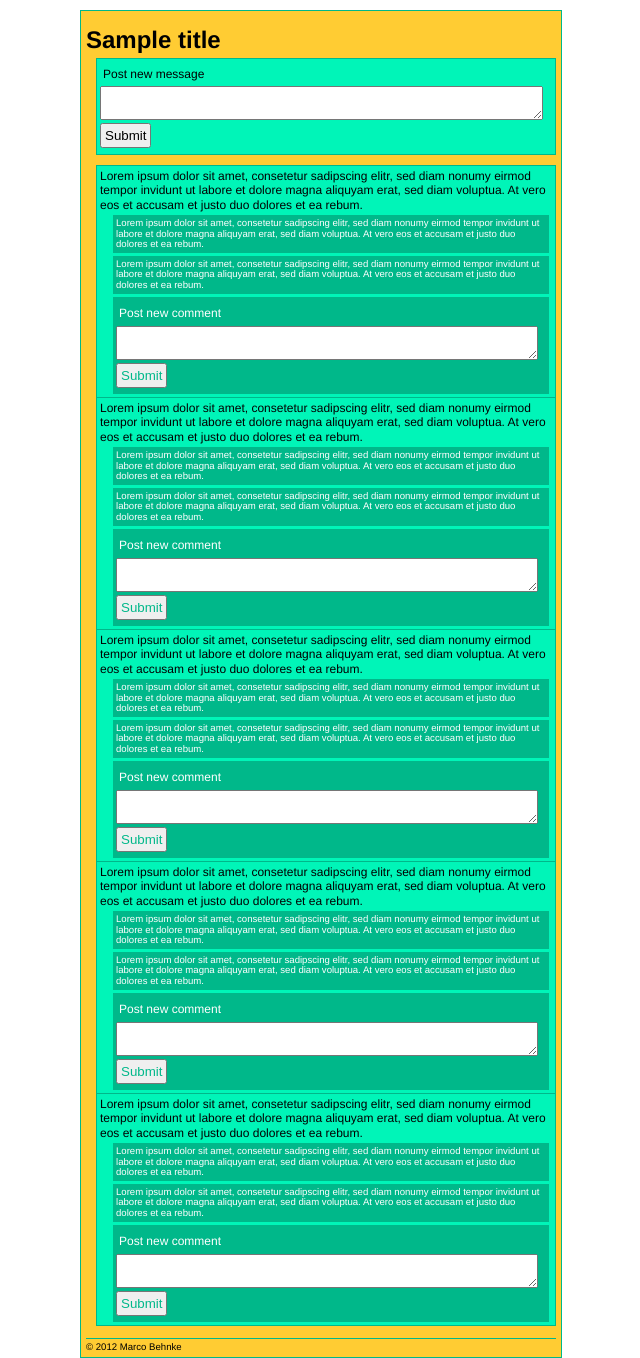
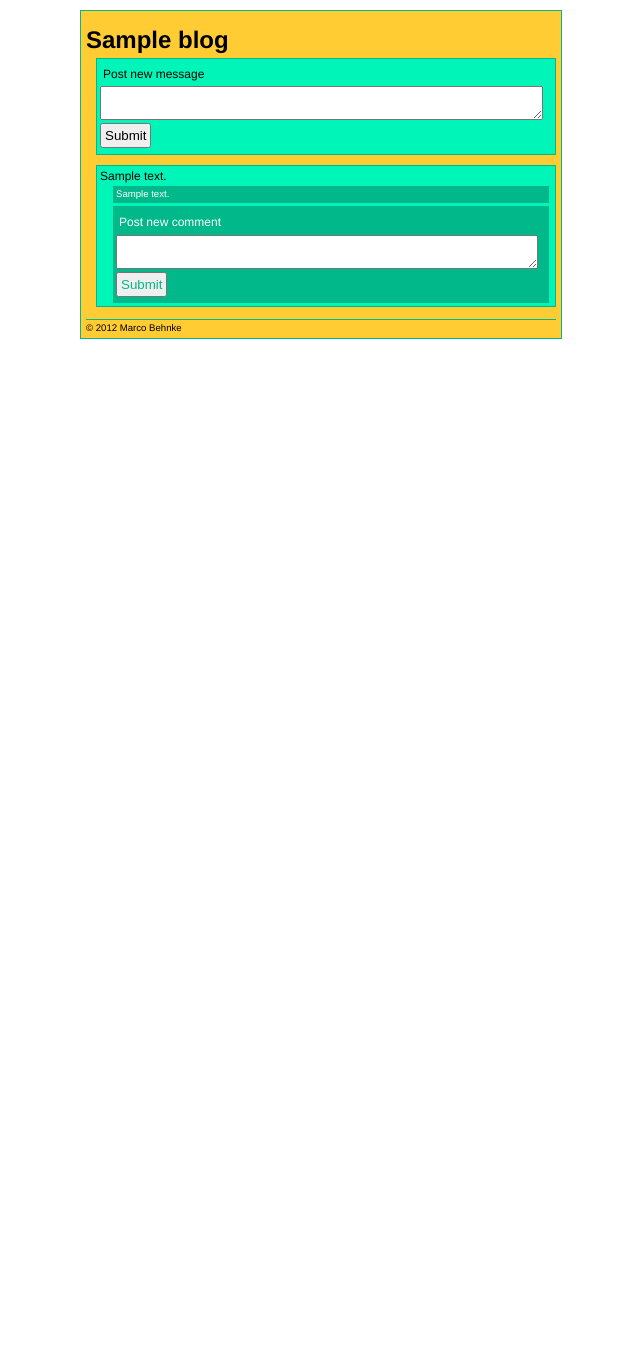
Before and after one commit to firegate666/MicroBlog, a PHP site: template templates/blog.php in a window 1280 px wide. Shown: the whole page, without its empty margins (319-959 px from the left). After the commit the page ends 339 px from the top, so only its background shows below. Run offline with PHP 8.4, Linux system fonts and the light colour scheme; the template is opened without the code that fills it: most values are stand-ins (such as "Sample title", 1, 10 or a date in 2020); some libraries are stand-ins or nearby versions.

Commit message:
implement blog detail view

```diff
--- a/templates/blog.php
+++ b/templates/blog.php
@@ -1,6 +1,8 @@
-<h1><?=$title?></h1>
+<h1><?=$blog->title?></h1>
 
 <?=$this->renderPartial('postform', array())?>
 <ul class="posts">
-	<?=$this->renderPartial('post', array())?>
+	<?php foreach ($blog->posts as $post): ?>
+		<?=$this->renderPartial('post', array('post' => $post))?>
+	<?php endforeach; ?>
 </ul>
--- a/templates/comment.php
+++ b/templates/comment.php
@@ -1,7 +1,3 @@
-<li class="comment">Lorem ipsum dolor sit amet, consetetur sadipscing elitr,
-	sed diam nonumy eirmod tempor invidunt ut labore et dolore magna aliquyam
-	erat, sed diam voluptua. At vero eos et accusam et justo duo dolores et ea rebum. </li>
-
-<li class="comment">Lorem ipsum dolor sit amet, consetetur sadipscing elitr,
-	sed diam nonumy eirmod tempor invidunt ut labore et dolore magna aliquyam
-	erat, sed diam voluptua. At vero eos et accusam et justo duo dolores et ea rebum. </li>
+<li class="comment">
+	<?=$comment->content?>
+</li>
--- a/templates/post.php
+++ b/templates/post.php
@@ -1,44 +1,9 @@
-<li class="post">Lorem ipsum dolor sit amet, consetetur sadipscing elitr,
-	sed diam nonumy eirmod tempor invidunt ut labore et dolore magna aliquyam
-	erat, sed diam voluptua. At vero eos et accusam et justo duo dolores et ea rebum.
+<li class="post">
+	<?=$post->content?>
 	<ul class="comments">
-		<?=$this->renderPartial('comment', array())?>
+		<?php foreach ($post->comments as $comment): ?>
+			<?=$this->renderPartial('comment', array('comment' => $comment))?>
+		<?php endforeach; ?>
 	</ul>
 	<?=$this->renderPartial('commentform', array())?>
 </li>
-
-<li class="post">Lorem ipsum dolor sit amet, consetetur sadipscing elitr,
-	sed diam nonumy eirmod tempor invidunt ut labore et dolore magna aliquyam
-	erat, sed diam voluptua. At vero eos et accusam et justo duo dolores et ea rebum.
-	<ul class="comments">
-		<?=$this->renderPartial('comment', array())?>
-	</ul>
-	<?=$this->renderPartial('commentform', array())?>
-</li>
-
-<li class="post">Lorem ipsum dolor sit amet, consetetur sadipscing elitr,
-	sed diam nonumy eirmod tempor invidunt ut labore et dolore magna aliquyam
-	erat, sed diam voluptua. At vero eos et accusam et justo duo dolores et ea rebum.
-	<ul class="comments">
-		<?=$this->renderPartial('comment', array())?>
-	</ul>
-	<?=$this->renderPartial('commentform', array())?>
-</li>
-
-<li class="post">Lorem ipsum dolor sit amet, consetetur sadipscing elitr,
-	sed diam nonumy eirmod tempor invidunt ut labore et dolore magna aliquyam
-	erat, sed diam voluptua. At vero eos et accusam et justo duo dolores et ea rebum.
-	<ul class="comments">
-		<?=$this->renderPartial('comment', array())?>
-	</ul>
-	<?=$this->renderPartial('commentform', array())?>
-</li>
-
-<li class="post">Lorem ipsum dolor sit amet, consetetur sadipscing elitr,
-	sed diam nonumy eirmod tempor invidunt ut labore et dolore magna aliquyam
-	erat, sed diam voluptua. At vero eos et accusam et justo duo dolores et ea rebum.
-	<ul class="comments">
-		<?=$this->renderPartial('comment', array())?>
-	</ul>
-	<?=$this->renderPartial('commentform', array())?>
-</li>
```
Also changed, not shown: classes/controller/BlogController.php (+26 -0 lines).
